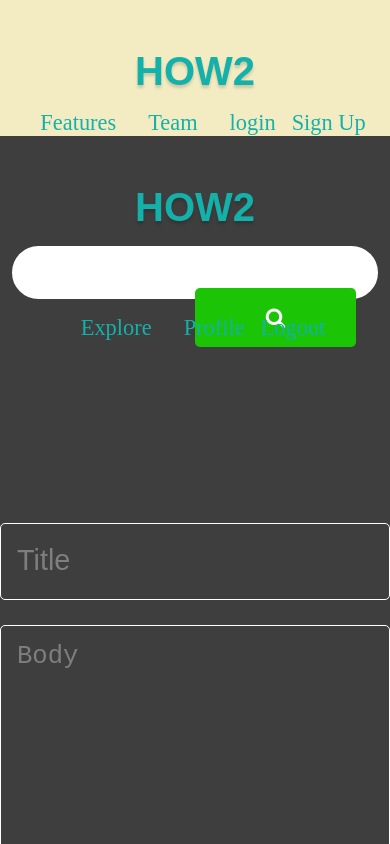
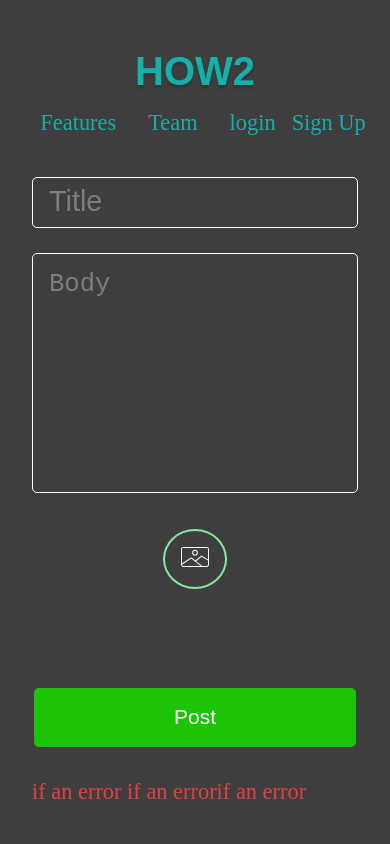
Before and after one commit to lambda-how-to-2/FE, a React (Create React App) app in the folder howtoapp/: page /profile in a window 390 px wide. Shown: the top 844 px of the page. Built offline with nearby package versions, Linux system fonts and the light colour scheme.

Commit message:
Styling Bug fixes

```diff
--- a/howtoapp/src/components/Profile/Profile.jsx
+++ b/howtoapp/src/components/Profile/Profile.jsx
@@ -1,33 +1,28 @@
 import React from 'react'
 import './profile_style.css'
-import Navigation from '../navigation/LoggedInNav'
 import ImageThumbnail from './image-thumbnail.svg'
 
 
 
-function Profile({ searchBox }) {
+function Profile() {
     return (
         <div className='profile'>
-            <Navigation searchBox={searchBox} />
-            <div className="conatianer">
-                <div className="wrapper">
             <form>
-                        <input className="profile-title " name="title" id="profileTitle" type="text" placeholder="Title" />
+                <div className="profile-form">
+                    <input className="profile-title" name="title" id="profileTitle" type="text" placeholder="Title" />
                     <textarea className="profile-body" rows="10" cols="30" placeholder="Body" />
                     <div className="formBottomBtn">
                         <div className="upload-btn">
-                                <label for="file-upload" class="file-upload-circle">
-                                    <img src={ImageThumbnail} alt="" srcset="" />
+                            <label htmlFor="file-upload" className="file-upload-circle">
+                                <img src={ImageThumbnail} alt="upload icon" />
                             </label>
                             <input id="file-upload" type="file" />
-                            </div>
-                            {/* <p className="form-error error">if an error </p> */}
-                            <button className="post-btn">Post</button>
-                        </div>
-                        {/* <p className="form-error error">if an error </p> */}
-                    </form>
+                            <button className="profile-post-btn">Post</button>
                         </div>
                     </div>
+                    <p className="profile-error">if an error if an errorif an error </p>
+                </div>
+            </form>
         </div>
     )
 }
--- a/howtoapp/src/components/Profile/profile_style.css
+++ b/howtoapp/src/components/Profile/profile_style.css
@@ -1,32 +1,27 @@
+
 .profile {
     background-color: var(--dark-bg);
-    height:100vh;
-
-}
-.conatianer {
+    height:100%;
     display: flex;
     justify-content: center;
     align-items: center;
-    height: calc( 100% - 100px);
-    width: 100%;
-    /* border: solid blue;  */
+    position: absolute;
+    top: 0;
+    right: 0;
+    bottom: 0;
+    left: 0;
+    z-index: -1;
+
 }
-.wrapper {
 
-    width: 38rem;
-    height: 35rem;
-    max-height: 100%;
-    /* border: solid green;  */
-    margin: 1rem;
+
+.profile-form {
+    width: 40rem;
+    padding: 2rem;
+
+margin-top: 2rem;
 }
-form {
-   display: flex;
-   flex-direction: column;
-   justify-content: center;
-   align-items: center;
-  max-height: 100%;
-  display: inline;
-}
+
 .profile-title{
     width: 100%;
     height: 3em;
@@ -86,6 +81,7 @@ outline: none;
     margin-top: 2rem;
     justify-content: space-between;
     align-items: center;
+    width:  100%;
 }
 
 
@@ -94,31 +90,88 @@ outline: none;
     opacity: 1;
     border-radius:50%;
     padding: 1rem;
-}
-.upload-btn {
-
+    cursor: pointer;
 }
 
-#file-upload {
-
-}
 
 #file-upload[type='file'] {
-    opacity:0;
+    opacity: 0;
     padding: 0;
-    marging: 0;
+    margin: 0;
+
 
   }
 
-.error {
-    padding-top: 1rem;
+  .upload-btn {
+
+    display: flex;
+
+    justify-content: space-between;
+    align-items: center;
+    width: 100%;
+    max-width: 100%;
+  }
+
+.profile-error {
+    padding-top: 2rem;
    color:#DE4343;
    font-size: 1.4rem;
 }
-.post-btn {
-    width: 180px;
-height: 50px;
-    background: #85EA9F 0% 0% no-repeat padding-box;
-border-radius: 5px;
-opacity: 1;
+
+
+
+.profile-post-btn {
+    width: 322px;
+  height: 59px;
+  background: #1bc505 0% 0% no-repeat padding-box;
+  border: none;
+  border-radius: 5px;
+  opacity: 1;
+  font-size: 21px;
+  color: #ffffff;
+  outline: none;
+  cursor: pointer;
 }
+@media (max-width: 500px){
+    .upload-btn {
+        flex-direction: column;
+        justify-content: center;
+        align-items: center;
+    }
+    .profile-title{
+        width: 100%;
+        height: 2em;
+        background: transparent;
+        border: 1px solid #FFFFFF;
+        border-radius: 5px;
+        opacity: 2;
+        color: #7E7E7E;
+        font-size: 1.6rem;
+        outline: none;
+        max-width: 100%;
+        padding: 1rem;
+
+    }
+    .profile-body {
+        width: 100%;
+        height: 15rem;
+        font-size: 1.6rem;
+        color: #7E7E7E;
+        padding: 1rem;
+        resize: none;
+        background: transparent;
+        border: 1px solid #FFFFFF;
+        border-radius: 5px;
+        outline: none;
+    }
+}
+@media only screen and (max-width:700px) {
+
+    .profile-form {
+      margin-top: 8rem;
+      max-width: 100vw;
+    }
+
+
+
+}
```
Lines whose indentation alone changed are shown as unchanged.
